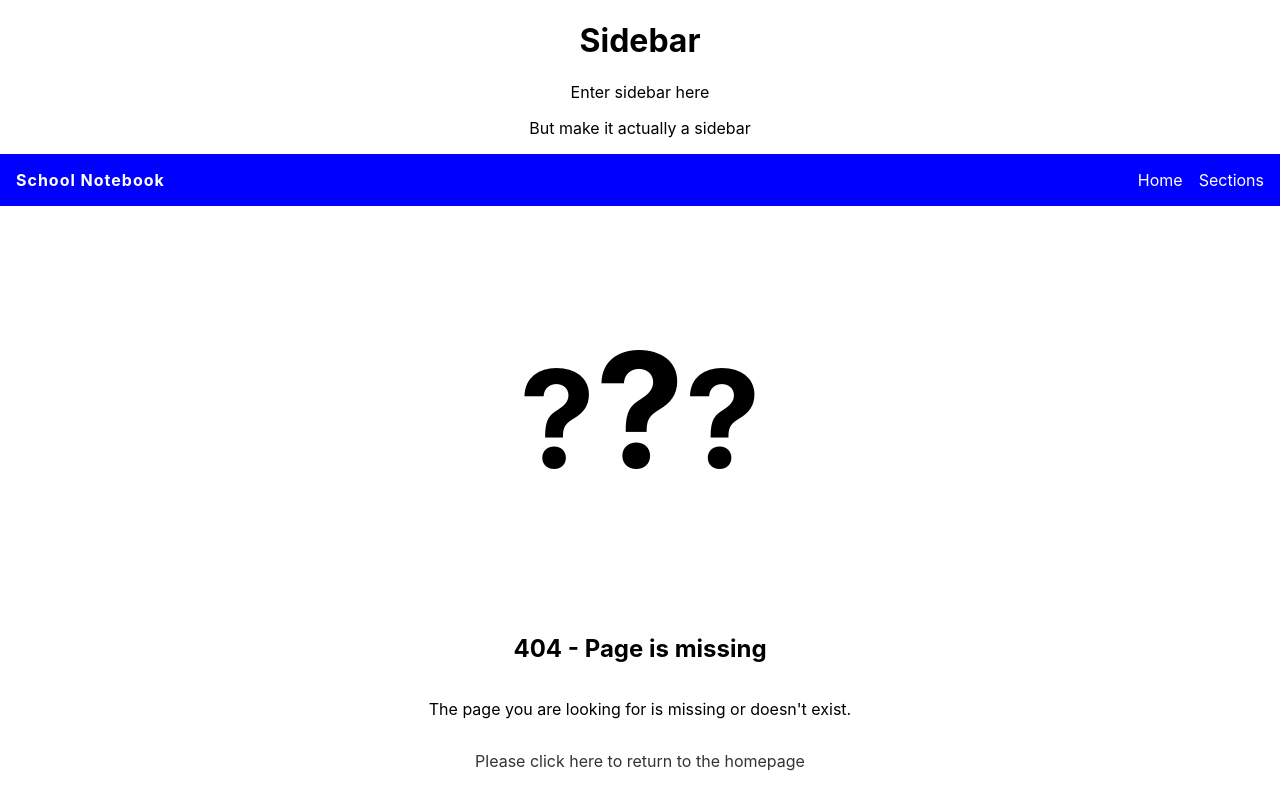
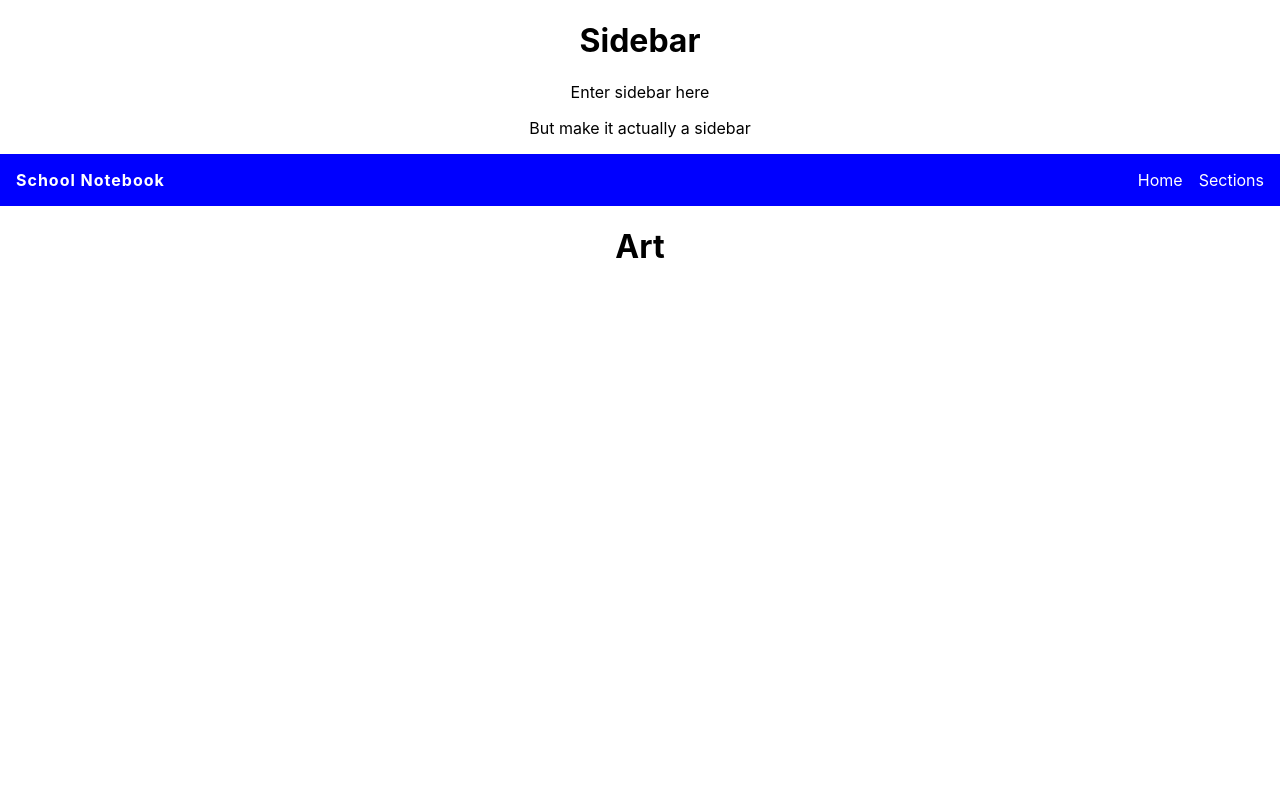
Before and after one commit to jsoomie/school-notebook, a React (Create React App) app: page /art in a window 1280 px wide. Built offline with nearby package versions, Linux system fonts and the light colour scheme.

Commit message:
chore: add sections pages

```diff
--- a/src/App.tsx
+++ b/src/App.tsx
@@ -1,4 +1,4 @@
-import { Home, Missing } from "pages";
+import { Home, Missing, Art, English, Math, Psy } from "pages";
 import { Navbar, Sidebar } from "components";
 import { Routes, Route } from "react-router-dom";
 import "./App.css";
@@ -10,6 +10,10 @@ function App() {
       <Navbar />
       <Routes>
         <Route path="/" element={<Home />} />
+        <Route path="/art" element={<Art />} />
+        <Route path="/english" element={<English />} />
+        <Route path="/math" element={<Math />} />
+        <Route path="/psy" element={<Psy />} />
         <Route path="*" element={<Missing />} />
       </Routes>
     </div>
```
